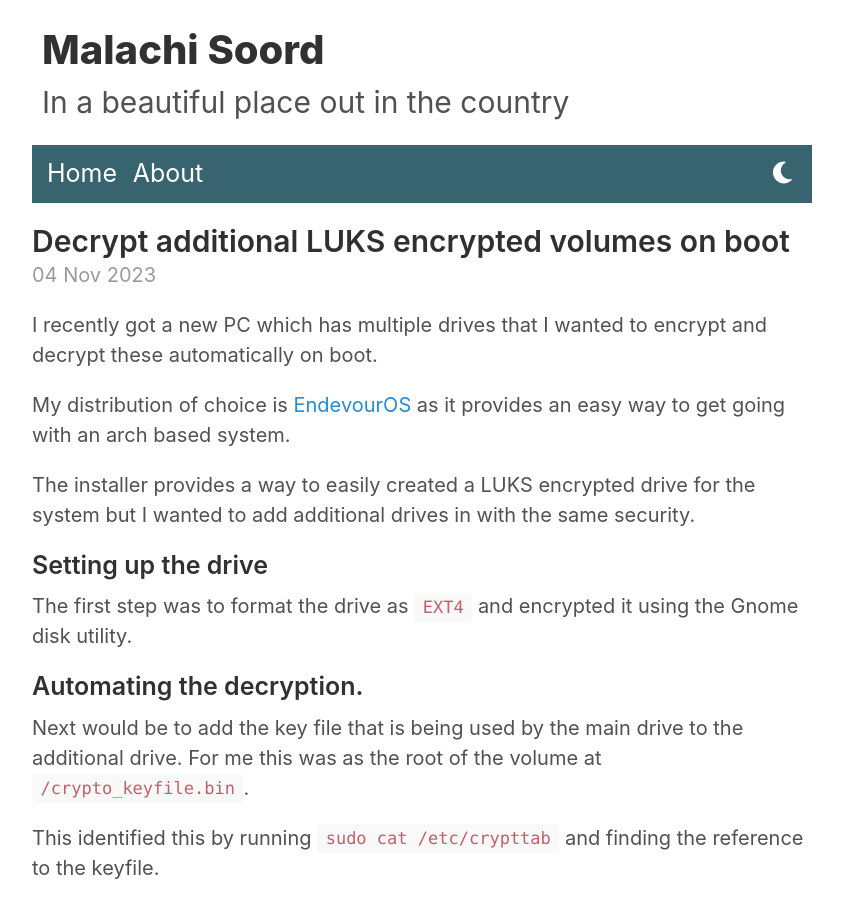
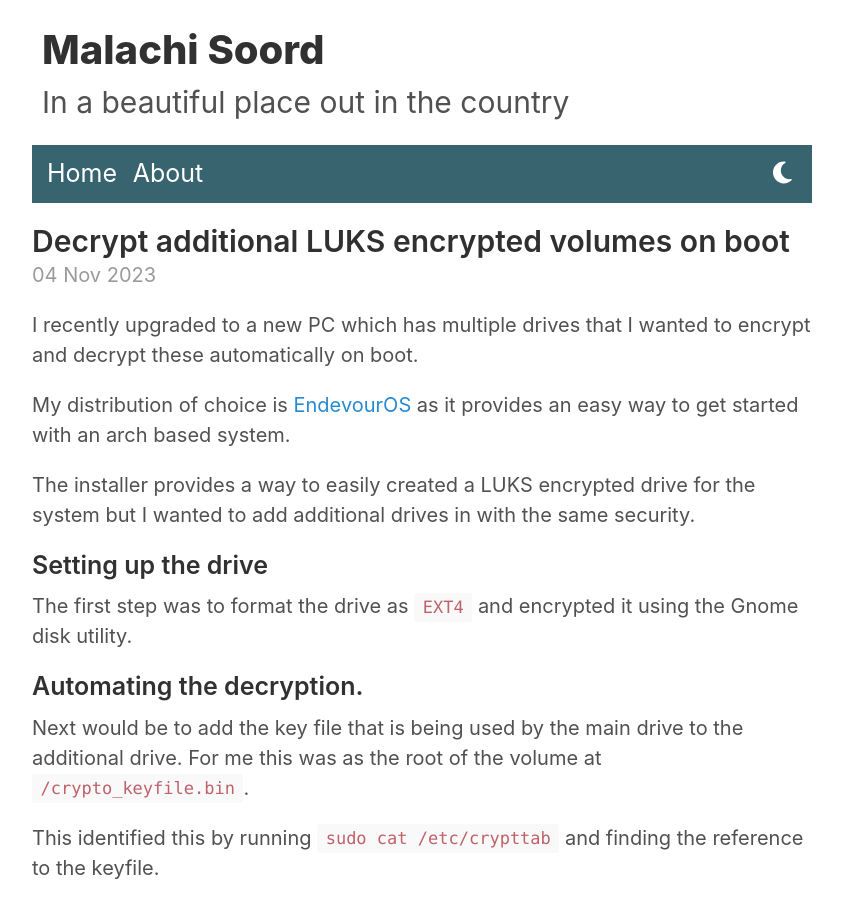
Before and after one commit to inverse/personal-site, a Jekyll site: the page built from _posts/2023-11-04-decrypt-additiona-luks-encrypted-volumes-on-boot.md, in a window 1280 px wide and 900 px high. Shown: the whole window, without its empty margins (218-1061 px from the left). Built offline with Jekyll 4.4.1, drawn with Linux system fonts in a browser that asks for light colours; comment, search, counter and statistics services are not loaded; some of the changed text lies outside the part shown.

Commit message:
Tidy luks post (#66)

```diff
--- a/_posts/2023-11-04-decrypt-additiona-luks-encrypted-volumes-on-boot.md
+++ b/_posts/2023-11-04-decrypt-additiona-luks-encrypted-volumes-on-boot.md
@@ -9,9 +9,9 @@ tags:
 - luks
 ---
 
-I recently got a new PC which has multiple drives that I wanted to encrypt and decrypt these automatically on boot.
+I recently upgraded to a new PC which has multiple drives that I wanted to encrypt and decrypt these automatically on boot.
 
-My distribution of choice is [EndevourOS][0] as it provides an easy way to get going with an arch based system.
+My distribution of choice is [EndevourOS][0] as it provides an easy way to get started with an arch based system.
 
 The installer provides a way to easily created a LUKS encrypted drive for the system but I wanted to add additional drives in with the same security.
 
```
Also changed, not shown: other parts of _posts/2023-11-04-decrypt-additiona-luks-encrypted-volumes-on-boot.md (+1 -1 lines).
